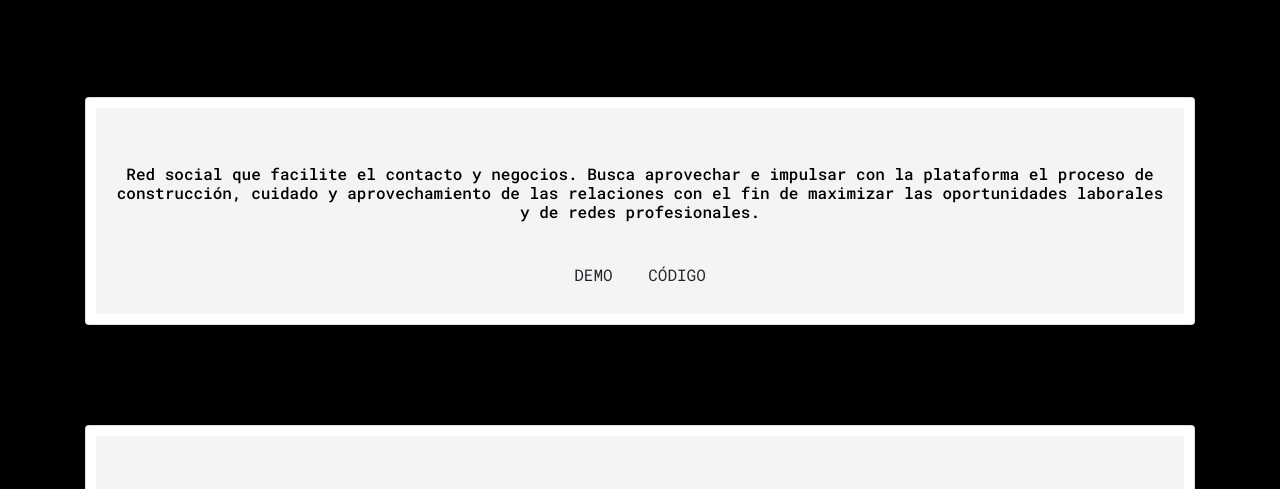
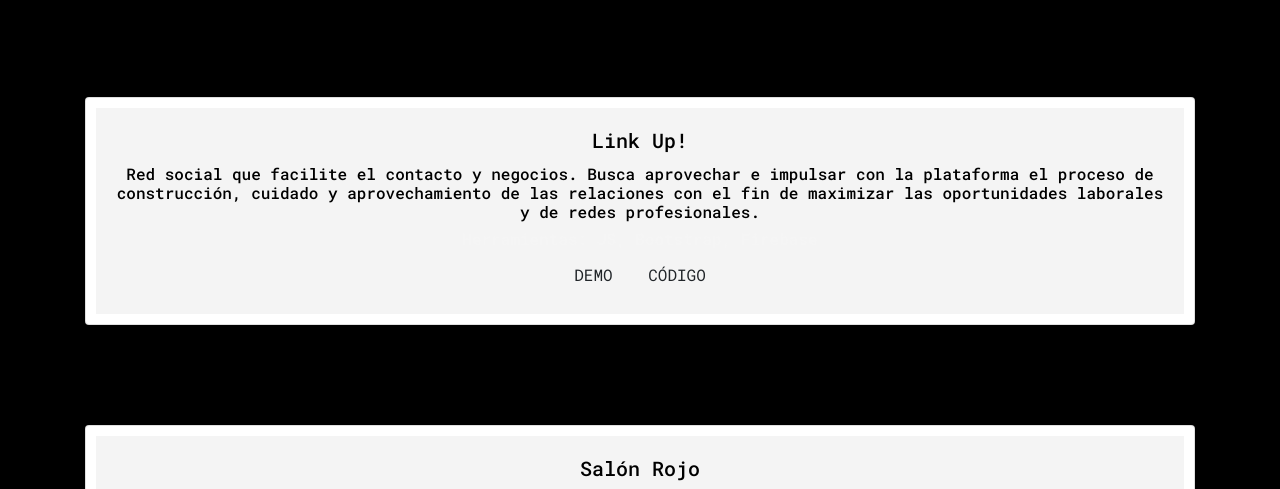
Before and after one commit to DanyLoops/Portafolio, a plain HTML site: page work.html in a window 1280 px wide. Shown: the part 269-758 px from the top of the page. Drawn offline with nearby package versions, Linux system fonts and the light colour scheme.

Commit message:
Portafolio project

```diff
--- a/style.css
+++ b/style.css
@@ -874,7 +874,7 @@ input:focus{
     color: whitesmoke;
   }
   h5{
-    color: whitesmoke;
+    color: Black;
   }
   .tools-demos{
     color: whitesmoke;
```
Also changed, not shown: index.html (+1 -1 lines).
